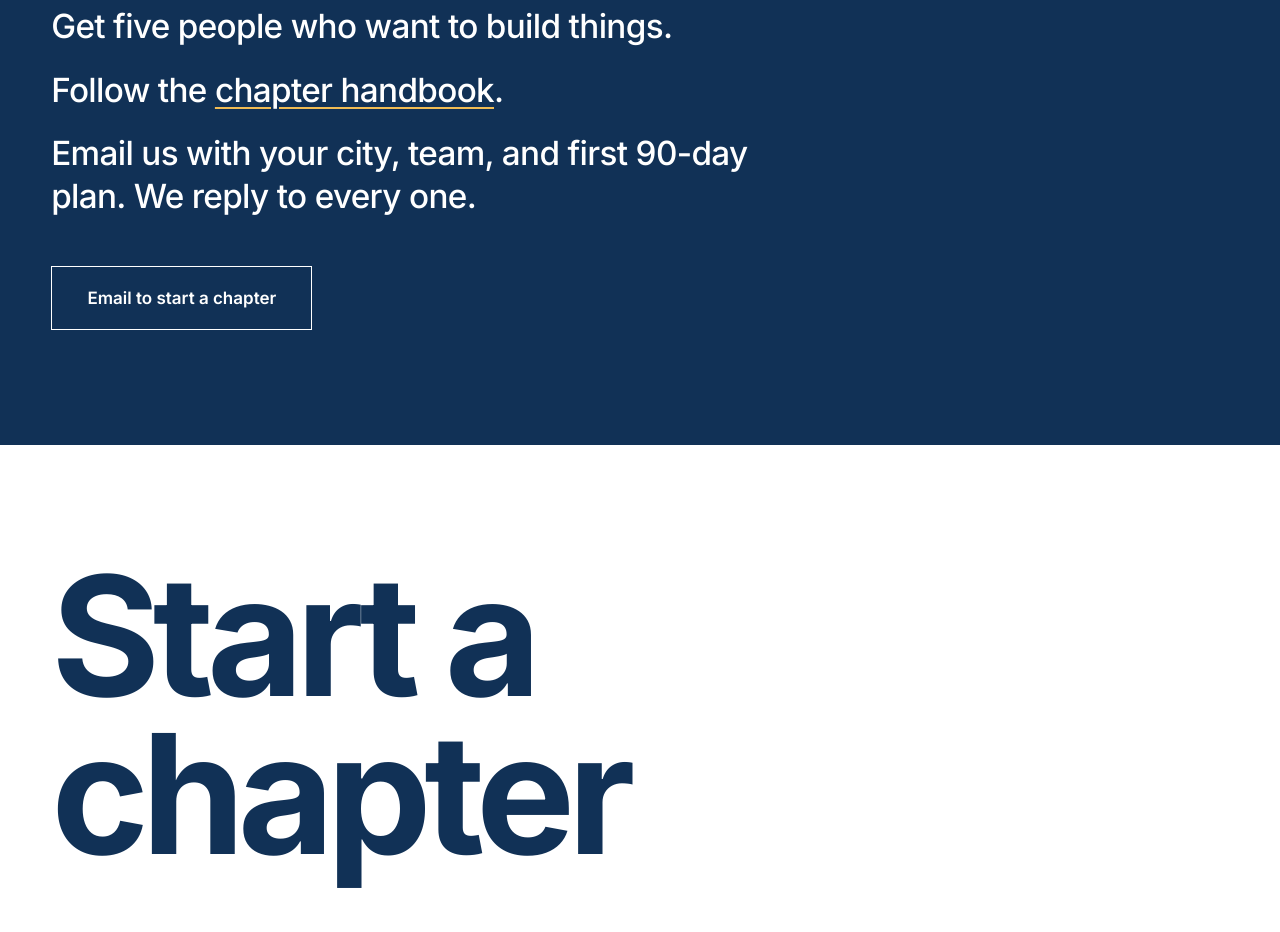
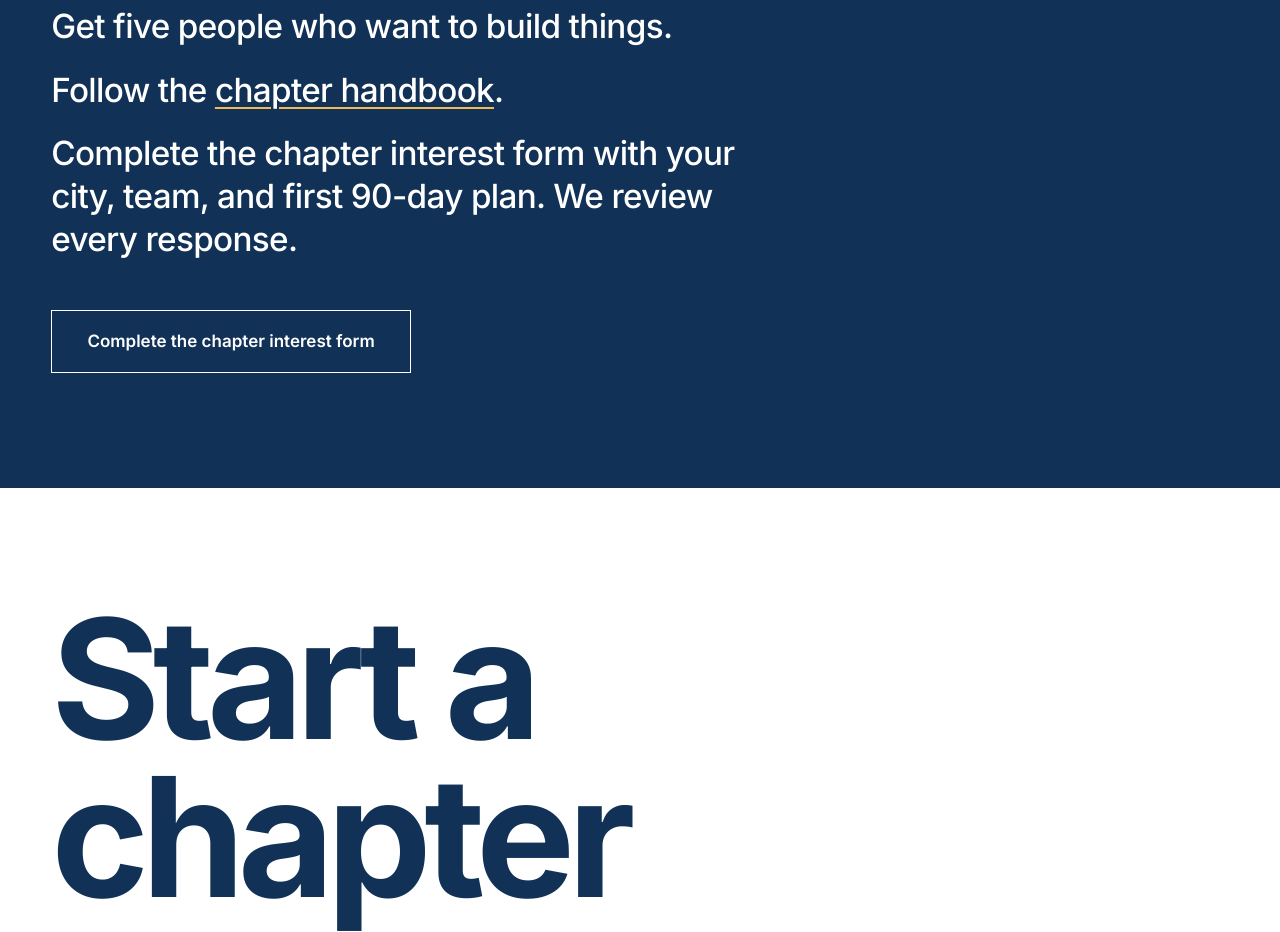
Before and after one commit to prahaladtalur/TIYES, a website: page index.html in a window 1280 px wide. Shown: the part 4940-5872 px from the top of the page. Drawn offline with Linux system fonts and the light colour scheme.

Commit message:
Use chapter interest form for chapter inquiries

```diff
--- a/index.html
+++ b/index.html
@@ -289,9 +289,9 @@
       <div class="join-lines">
         <p class="reveal">Get five people who want to build things.</p>
         <p class="reveal">Follow the <a href="handbook.html">chapter handbook</a>.</p>
-        <p class="reveal">Email us with your city, team, and first 90-day plan. We reply to every one.</p>
+        <p class="reveal">Complete the chapter interest form with your city, team, and first 90-day plan. We review every response.</p>
       </div>
-      <a class="cta-button reveal" href="#" data-form-link target="_blank" rel="noopener">Email to start a chapter</a>
+      <a class="cta-button reveal" href="#" data-form-link target="_blank" rel="noopener">Complete the chapter interest form</a>
     </section>
 
   </main>
--- a/script.js
+++ b/script.js
@@ -1,9 +1,9 @@
-const CHAPTER_FORM_URL = "mailto:tiyesfounders@gmail.com,ptalur09@gmail.com?subject=T.I.Y.E.S%20Chapter%20Interest";
+const CHAPTER_FORM_URL = "https://docs.google.com/forms/d/e/1FAIpQLSfBMGbXpK89k6W_86Xf6WlKRH1lCfNXi9hyDVa0TxXp4dDVsg/viewform?usp=publish-editor";
 
 const prefersReducedMotion = window.matchMedia("(prefers-reduced-motion: reduce)").matches;
 
 // Wire city applications to their own form; the home-page CTA routes to the
-// shared chapter-intake inbox.
+// shared chapter-interest form.
 document.querySelectorAll("[data-form-link]").forEach((link) => {
   link.href = link.dataset.formUrl || CHAPTER_FORM_URL;
 });
```
Also changed, not shown: README.md.
